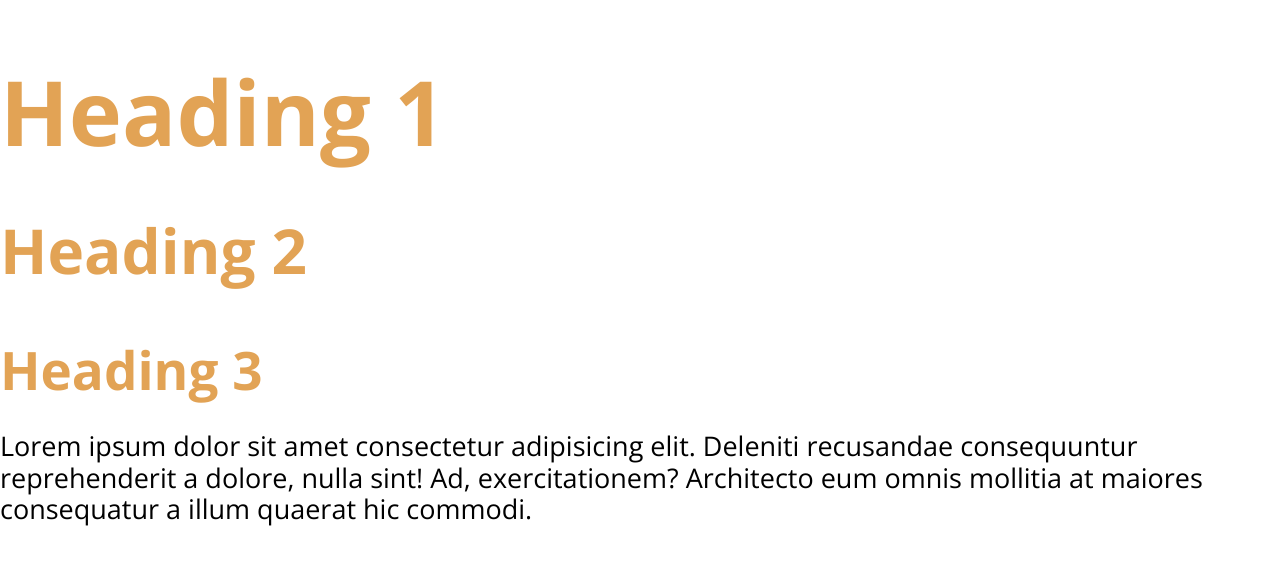
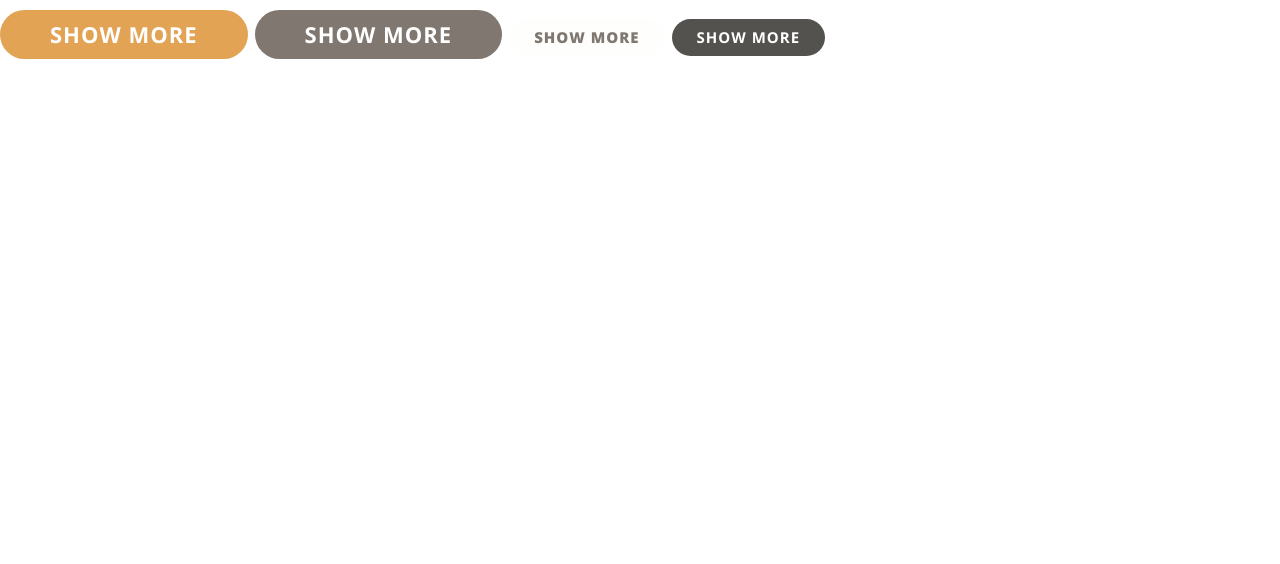
Before and after one commit to ramilzag/hiking, a plain HTML site: page index.html in a window 1280 px wide. Drawn offline with nearby package versions, Linux system fonts and the light colour scheme.

Commit message:
Defined buttons component

```diff
--- a/css/styles.css
+++ b/css/styles.css
@@ -40,3 +40,62 @@ h3 {
 p {
   margin-top: 0;
 }
+
+/* Buttons */
+
+.btn {
+  border-radius: 30px;
+  border: 0;
+  font-size: 2.2rem;
+  margin: 1rem 0;
+  padding: 1.2rem 5rem;
+  letter-spacing: 1px;
+  cursor: pointer;
+  text-align: center;
+  font-weight: bold;
+  text-transform: uppercase;
+  white-space: nowrap;
+}
+
+.btn--primary {
+  background: var(--color-primary);
+  color: var(--color-text-alternative);
+}
+
+.btn--primary:hover {
+  background: #ebaa58;
+}
+
+.btn--secondary {
+  background: var(--color-secondary);
+  color: var(--color-text-alternative);
+}
+
+.btn--secondary:hover {
+  background: #877f77;
+}
+
+.btn--accent {
+  background: #54524f;
+  color: var(--color-text-alternative);
+}
+
+.btn--accent:hover {
+  background: #5a5855;
+}
+
+.btn--outline {
+  background: #fefefd;
+  color: var(--color-secondary);
+  font-weight: 800;
+}
+
+.btn--outline:hover {
+  background: var(--color-secondary);
+  color: var(--color-text-alternative);
+}
+
+.btn--small {
+  font-size: 1.5rem;
+  padding: 1rem 2.5rem;
+}
--- a/index.html
+++ b/index.html
@@ -14,14 +14,9 @@
     <title>Document</title>
   </head>
   <body>
-    <h1>Heading 1</h1>
-    <h2>Heading 2</h2>
-    <h3>Heading 3</h3>
-    <p>
-      Lorem ipsum dolor sit amet consectetur adipisicing elit. Deleniti
-      recusandae consequuntur reprehenderit a dolore, nulla sint! Ad,
-      exercitationem? Architecto eum omnis mollitia at maiores consequatur a
-      illum quaerat hic commodi.
-    </p>
+    <button class="btn btn--primary">Show More</button>
+    <button class="btn btn--secondary">Show More</button>
+    <button class="btn btn--outline btn--small">Show More</button>
+    <button class="btn btn--accent btn--small">Show More</button>
   </body>
 </html>
```
Also changed, not shown: components/buttons.html (added, +4 -0 lines).
